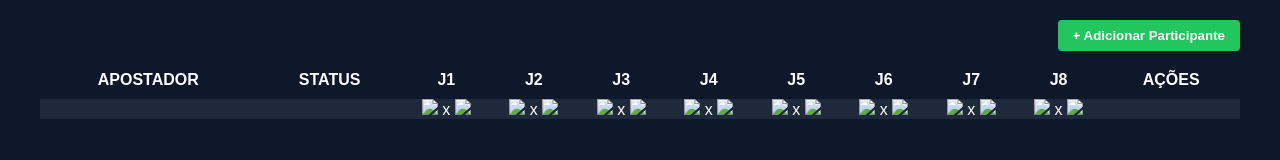
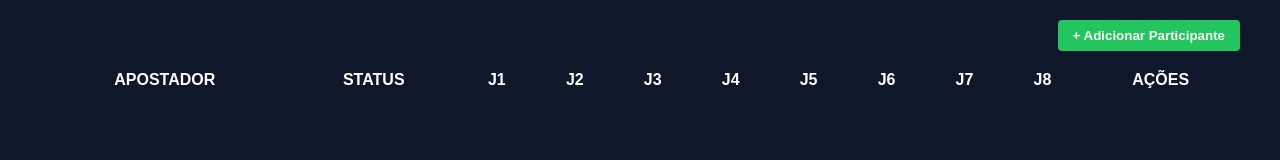
Before and after one commit to DRK7860/bolao-pro, a plain HTML site: page admin.html in a window 1280 px wide. Drawn offline with Linux system fonts and the light colour scheme.

Commit message:
Remove commented lines for game and team logos

```diff
--- a/admin.html
+++ b/admin.html
@@ -25,7 +25,6 @@
                         <button onclick="adicionarLinha()" style="background: var(--accent-green); color: white; padding: 8px 15px; border: none; cursor: pointer; border-radius: 4px; font-weight: bold;">+ Adicionar Participante</button>
                     </th>
                 </tr>
-                <!-- Linha dos Jogos (J1, J2...) -->
                 <tr>
                     <th style="padding: 10px;">APOSTADOR</th>
                     <th style="padding: 10px;">STATUS</th>
@@ -38,20 +37,6 @@
                     <th style="padding: 10px;">J7</th>
                     <th style="padding: 10px;">J8</th>
                     <th style="padding: 10px;">AÇÕES</th>
-                </tr>
-                <!-- Nova Linha dos Escudos -->
-                <!-- Nova Linha dos Escudos -->
-                <tr style="background: var(--card-bg);">
-                    <td colspan="2"></td>
-                    <td style="text-align: center;"><img src="Escudos/vasco.png" width="30"> x <img src="Escudos/fluminense.png" width="30"></td>
-                    <td style="text-align: center;"><img src="Escudos/atletico-mg.png" width="30"> x <img src="Escudos/juventude.png" width="30"></td>
-                    <td style="text-align: center;"><img src="Escudos/santos.png" width="30"> x <img src="Escudos/remo.png" width="30"></td>
-                    <td style="text-align: center;"><img src="Escudos/palmeiras.png" width="30"> x <img src="Escudos/fortaleza.png" width="30"></td>
-                    <td style="text-align: center;"><img src="Escudos/mirassol.png" width="30"> x <img src="Escudos/gremio.png" width="30"></td>
-                    <td style="text-align: center;"><img src="Escudos/chapecoense.png" width="30"> x <img src="Escudos/cruzeiro.png" width="30"></td>
-                    <td style="text-align: center;"><img src="Escudos/internacional.png" width="30"> x <img src="Escudos/corinthians.png" width="30"></td>
-                    <td style="text-align: center;"><img src="Escudos/atletico-paranaense.png" width="30"> x <img src="Escudos/vitoria.png" width="30"></td>
-                    <td></td>
                 </tr>
             </thead>
             <tbody id="listaParticipantes">
```
